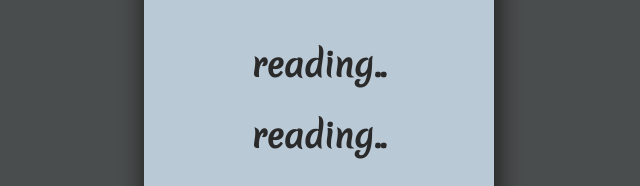
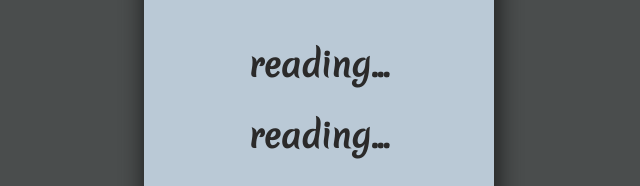
Before and after one commit to trapq3dU/Weather-Now, a plain HTML site: page index.html in a window 1280 px wide. Shown: the part 305-491 px from the top of the page, 321-961 px from the left. Drawn offline with Linux system fonts and the light colour scheme; a web font is replaced by a local one.

Commit message:
Update index.html

```diff
--- a/index.html
+++ b/index.html
@@ -18,8 +18,8 @@
 
             <img id="icon" src="icons/unknown.png">
 
-            <p id="temperature">reading..</p>
-            <p id="description">reading.. </p>
+            <p id="temperature">reading...</p>
+            <p id="description">reading... </p>
             <p id="wind">reading...</p>
             <p id="location">reading...</p>
         </div>
```
